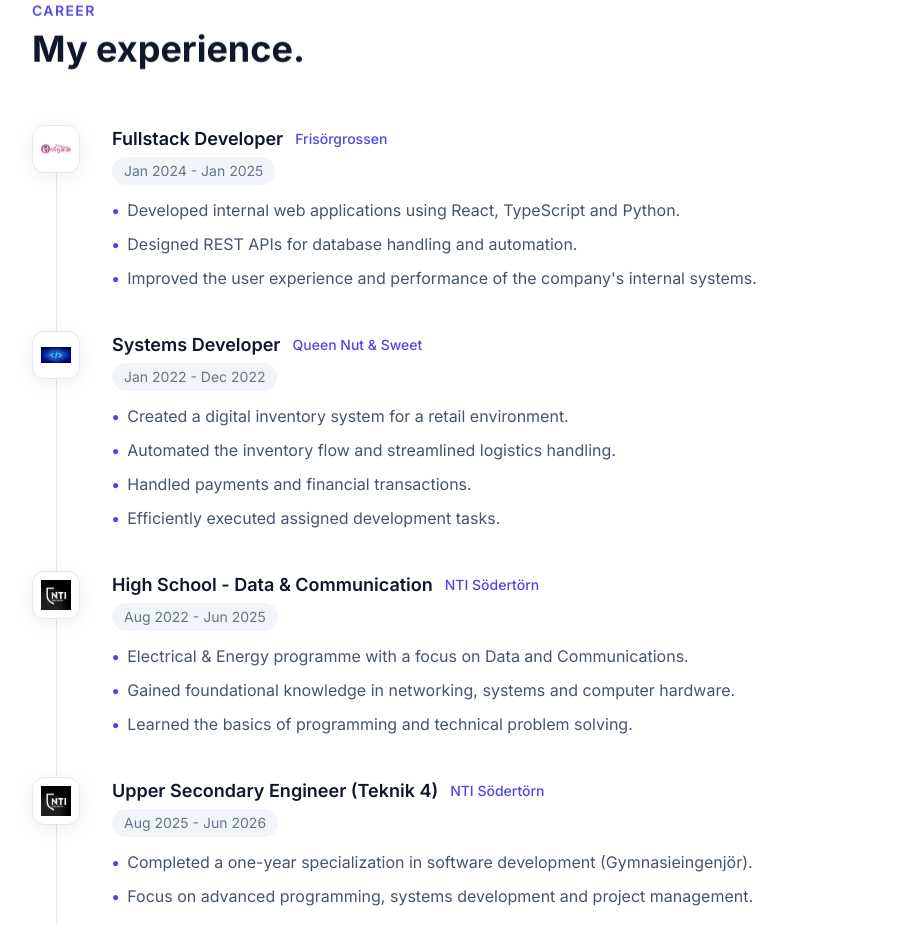
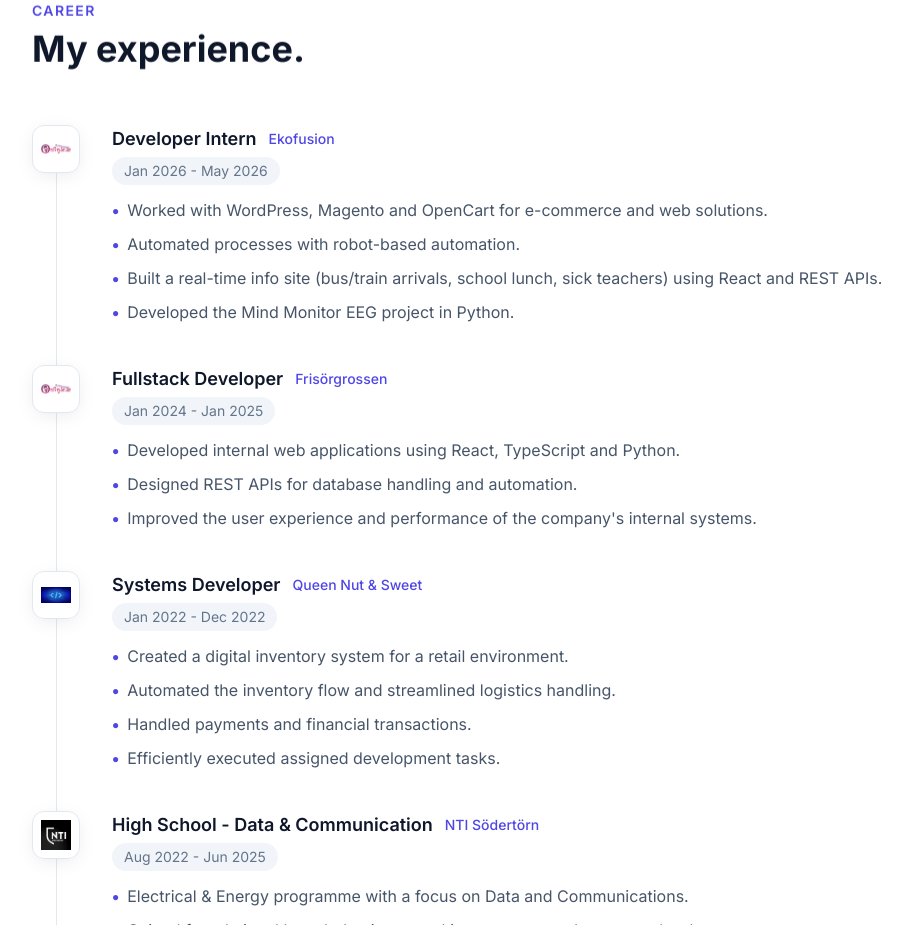
Before and after one commit to Michellissa/Portfolio-Michell, a React (Vite) app: page / in a window 1280 px wide. Shown: the part 2200-3125 px from the top of the page, without its empty margins (64-976 px from the left). Built offline with nearby package versions, Linux system fonts and the light colour scheme.

Commit message:
Add Ekofusion internship to experience

```diff
--- a/src/constants/index.js
+++ b/src/constants/index.js
@@ -80,6 +80,18 @@ export const technologies = [
 ];
 
 export const experiences = [
+  {
+    title: "Developer Intern",
+    company_name: "Ekofusion",
+    icon: praktik,
+    date: "Jan 2026 - May 2026",
+    points: [
+      "Worked with WordPress, Magento and OpenCart for e-commerce and web solutions.",
+      "Automated processes with robot-based automation.",
+      "Built a real-time info site (bus/train arrivals, school lunch, sick teachers) using React and REST APIs.",
+      "Developed the Mind Monitor EEG project in Python.",
+    ],
+  },
   {
     title: "Fullstack Developer",
     company_name: "Frisörgrossen",
```
